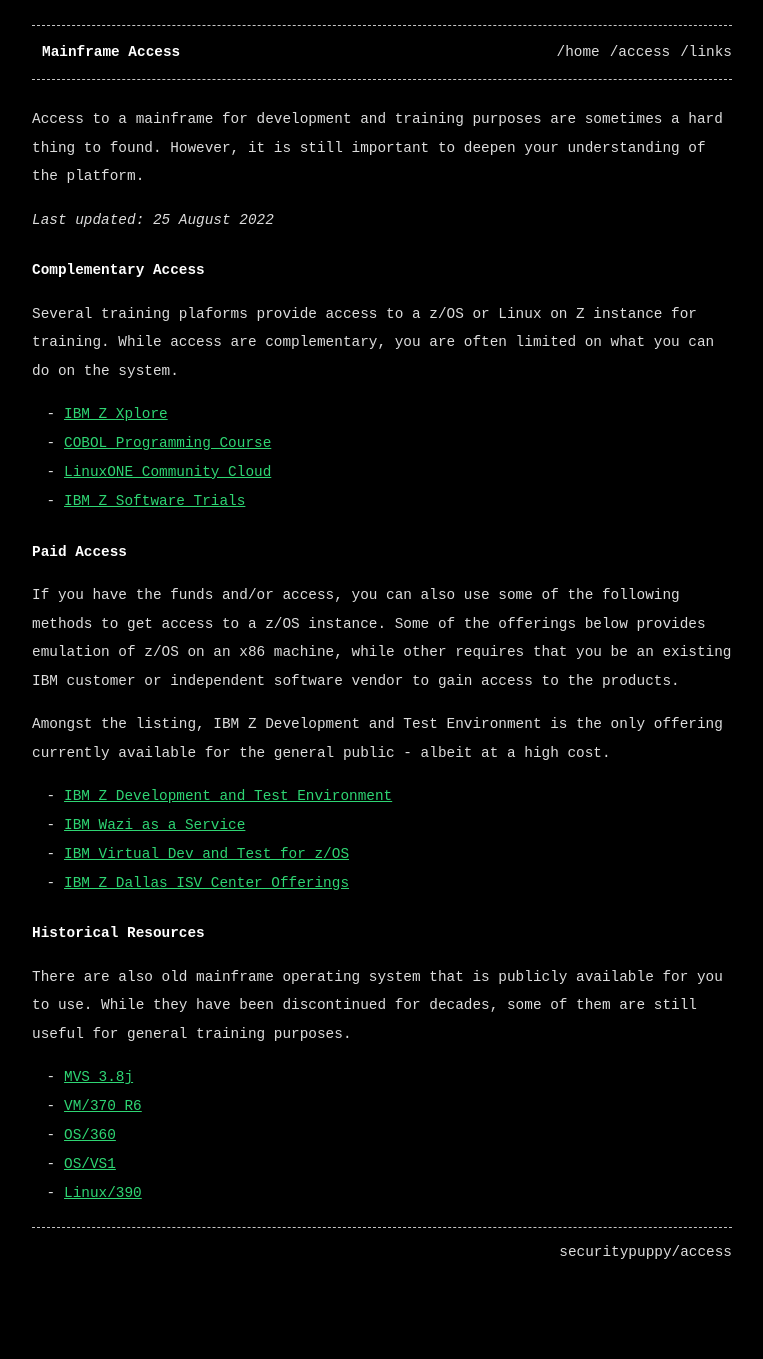
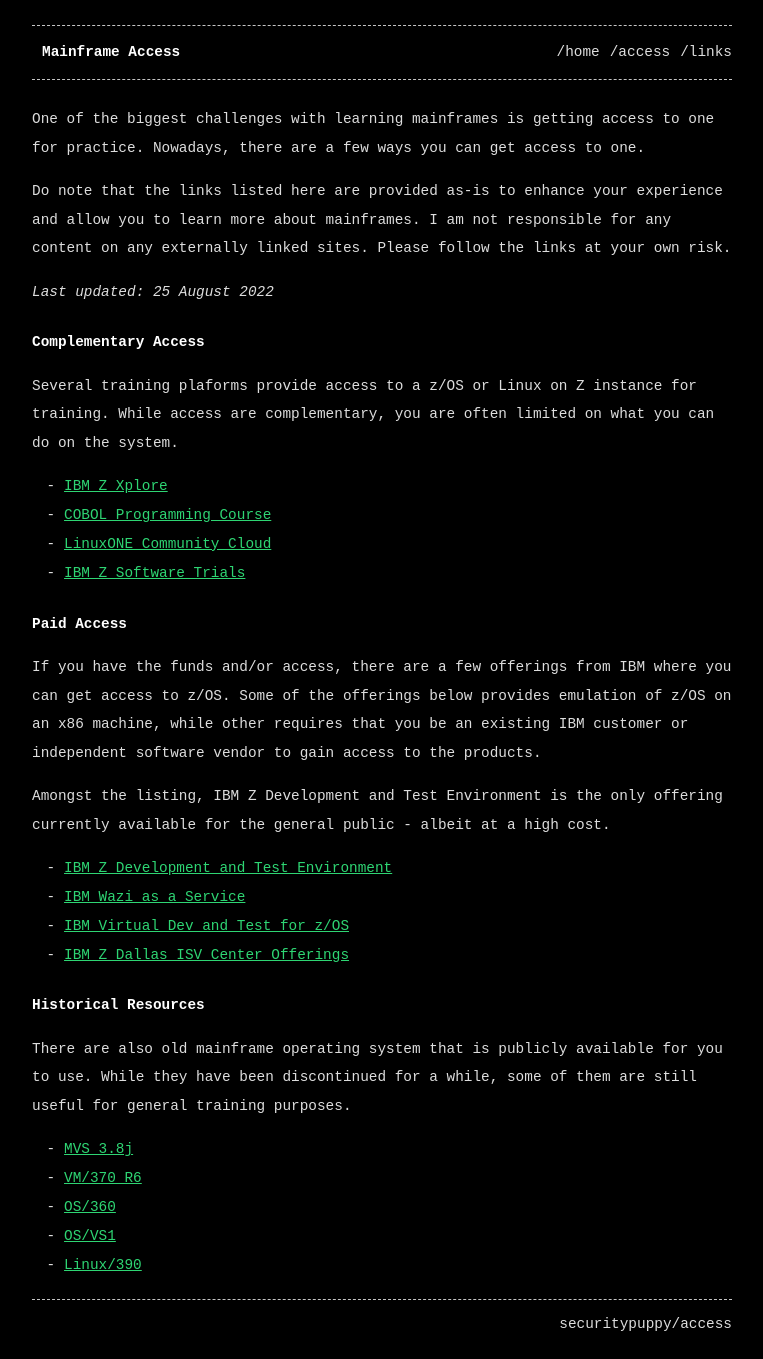
Before and after one commit to tanto259/securitypuppy, a Jekyll site: the page built from pages/access.md, in a window 1280 px wide. Shown: the whole page, without its empty margins (258-1021 px from the left). Built offline with Jekyll 4.4.1, drawn with Linux system fonts in a browser that asks for light colours; before the commit the page ends 1287 px from its top, so only the background shows below that.

Commit message:
Grammar update and disclaimer

```diff
--- a/pages/access.md
+++ b/pages/access.md
@@ -5,7 +5,9 @@
 title: Mainframe Access
 ---
 
-Access to a mainframe for development and training purposes are sometimes a hard thing to found. However, it is still important to deepen your understanding of the platform.
+One of the biggest challenges with learning mainframes is getting access to one for practice. Nowadays, there are a few ways you can get access to one.
+
+Do note that the links listed here are provided as-is to enhance your experience and allow you to learn more about mainframes. I am not responsible for any content on any externally linked sites. Please follow the links at your own risk.
 
 *Last updated: 25 August 2022*
 
@@ -20,7 +22,7 @@
 
 ### Paid Access
 
-If you have the funds and/or access, you can also use some of the following methods to get access to a z/OS instance. Some of the offerings below provides emulation of z/OS on an x86 machine, while other requires that you be an existing IBM customer or independent software vendor to gain access to the products.
+If you have the funds and/or access, there are a few offerings from IBM where you can get access to z/OS. Some of the offerings below provides emulation of z/OS on an x86 machine, while other requires that you be an existing IBM customer or independent software vendor to gain access to the products.
 
 Amongst the listing, IBM Z Development and Test Environment is the only offering currently available for the general public - albeit at a high cost.
 
@@ -31,7 +33,7 @@
 
 ### Historical Resources
 
-There are also old mainframe operating system that is publicly available for you to use. While they have been discontinued for decades, some of them are still useful for general training purposes.
+There are also old mainframe operating system that is publicly available for you to use. While they have been discontinued for a while, some of them are still useful for general training purposes.
 
 - [MVS 3.8j](https://www.cbttape.org/mvs38.htm)
 - [VM/370 R6](https://www.cbttape.org/vm6.htm)
```
Also changed, not shown: pages/links.md (+10 -0 lines), pages/training.md (+2 -0 lines).
